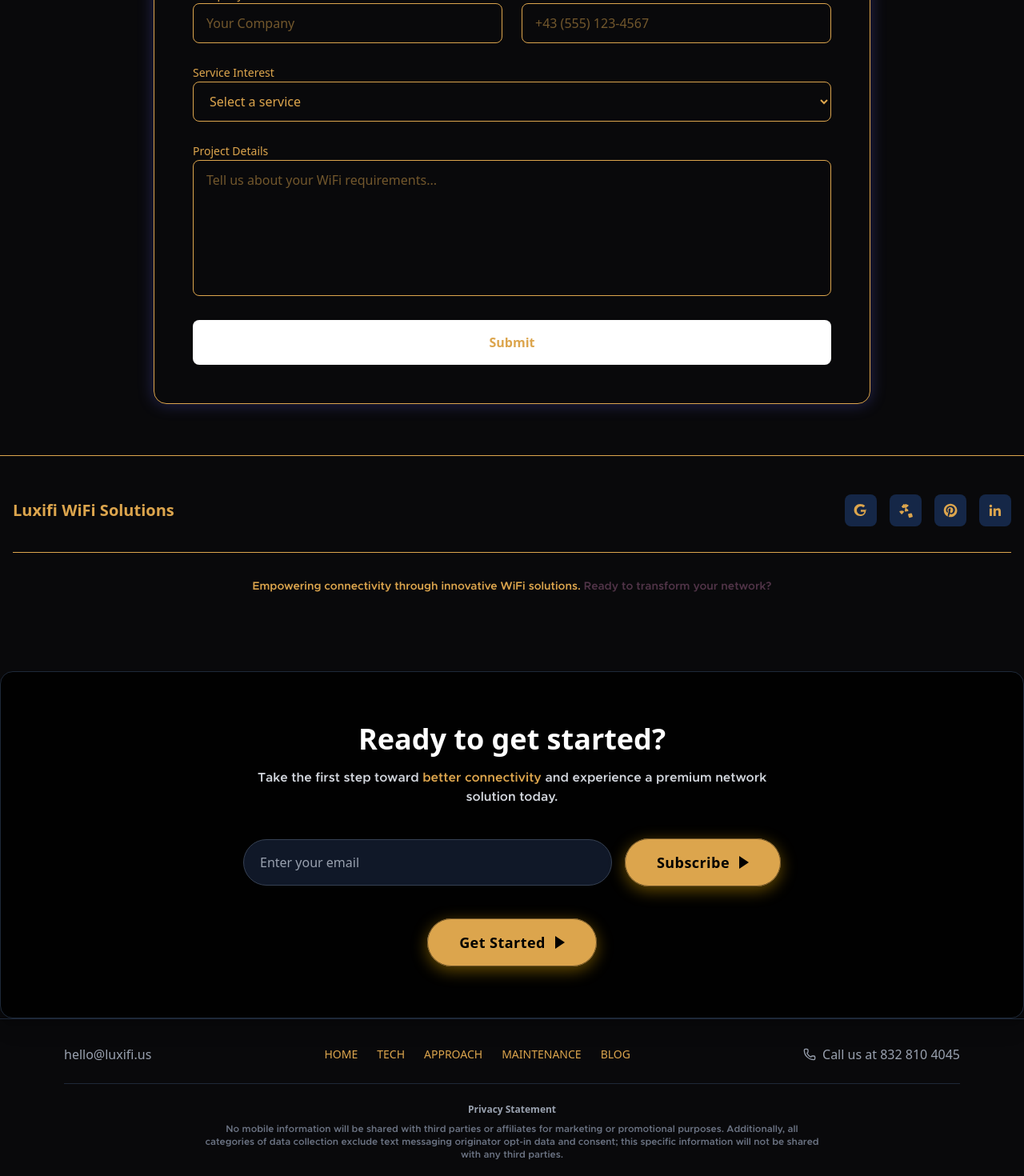
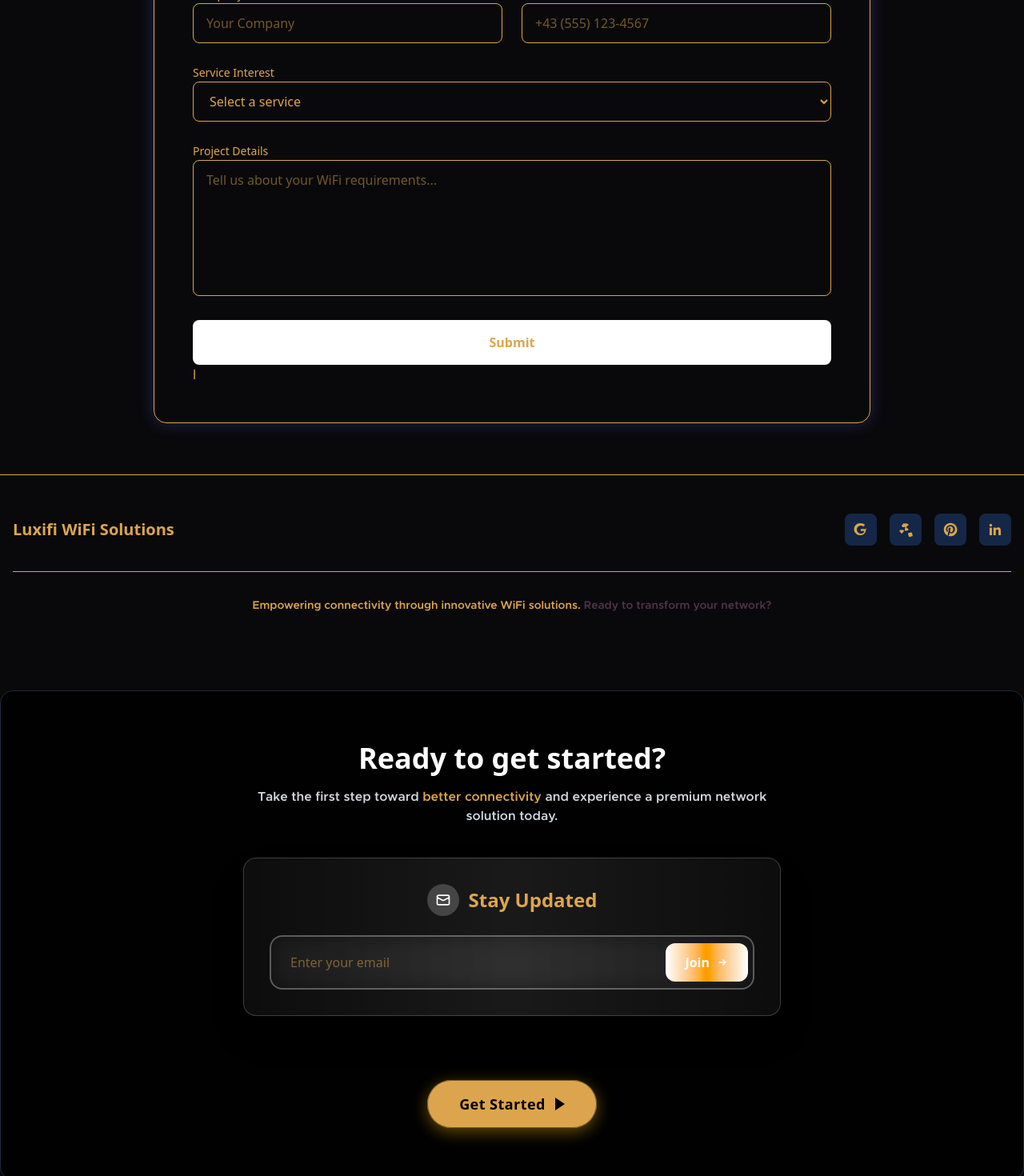
Before and after one commit to jafarimurtaza/luxifi-web, a Next.js app: page /contact in a window 1280 px wide. Shown: the part 756-2226 px from the top of the page at 80% size. Built offline with nearby package versions, Linux system fonts and the light colour scheme.

Commit message:
Fix footer CTA, home intro positioning, adjust promise section and partner logos for mobile

```diff
--- a/src/app/components/Contact/ContactForm/ContactForm.jsx
+++ b/src/app/components/Contact/ContactForm/ContactForm.jsx
@@ -98,7 +98,7 @@ export default function ContactForm() {
               className="w-full cursor-pointer bg-primary hover:bg-text-base text-primary-foreground font-semibold py-4 px-8 rounded-lg transition-all duration-300 transform hover:scale-105 hover:shadow-lg"
             >
               Submit
-            </button>
+            </button>l
           </form>
         </div>
       </div>
--- a/src/app/components/Contact/ContactHero.jsx
+++ b/src/app/components/Contact/ContactHero.jsx
@@ -1,3 +1,7 @@
+"use client";
+
+import { motion } from "framer-motion";
+
 export function ContactHero({
   backgroundVideo,
   title = "Let's Get You Connected",
@@ -5,6 +9,12 @@ export function ContactHero({
   description = "Serving Houston and surrounding areas.",
   callToAction = "Fill out the form — we'll handle the rest.",
 }) {
+
+  const fadeUp = {
+    hidden: { opacity: 0, y: 30 },
+    visible: { opacity: 1, y: 0 },
+  };
+
   return (
     <section className="relative pt-32 pb-16 text-center overflow-hidden">
       {backgroundVideo && (
@@ -21,16 +31,49 @@ export function ContactHero({
       <div className="absolute inset-0 bg-gradient-to-b from-black/50 via-black/30 to-black/70" />
 
       <div className="container mx-auto px-6 relative z-10">
-        <h1 className="text-5xl md:text-7xl font-black font-[family-name:var(--font-heading)] mb-6 tracking-tight bg-gradient-to-r from-golden via-white to-golden bg-clip-text text-transparent">
+        {/* Title */}
+        <motion.h1
+          className="text-5xl md:text-7xl font-black font-[family-name:var(--font-heading)] mb-6 tracking-tight bg-gradient-to-r from-golden via-white to-golden bg-clip-text text-transparent"
+          variants={fadeUp}
+          initial="hidden"
+          animate="visible"
+          transition={{ duration: 1, delay: 0.2 }}
+        >
           {title}
-        </h1>
-        <div className="text-2xl md:text-3xl font-bold mb-4 text-golden">
+        </motion.h1>
+
+        {/* Subtitle */}
+        <motion.div
+          className="text-2xl md:text-3xl font-bold mb-4 text-golden"
+          variants={fadeUp}
+          initial="hidden"
+          animate="visible"
+          transition={{ duration: 1, delay: 0.5 }}
+        >
           {subtitle}
-        </div>
-        <p className="text-lg text-muted-foreground max-w-2xl mx-auto leading-relaxed mb-8">
+        </motion.div>
+
+        {/* Description */}
+        <motion.p
+          className="text-lg text-muted-foreground max-w-2xl mx-auto leading-relaxed mb-8"
+          variants={fadeUp}
+          initial="hidden"
+          animate="visible"
+          transition={{ duration: 1, delay: 0.8 }}
+        >
           {description}
-        </p>
-        <p className="text-xl font-medium text-white/90">{callToAction}</p>
+        </motion.p>
+
+        {/* Call to action */}
+        <motion.p
+          className="text-xl font-medium text-white/90"
+          variants={fadeUp}
+          initial="hidden"
+          animate="visible"
+          transition={{ duration: 1, delay: 1.1 }}
+        >
+          {callToAction}
+        </motion.p>
       </div>
     </section>
   );
--- a/src/app/components/LastHome/background-paths.jsx
+++ b/src/app/components/HomeMain/BackgroundPaths.jsx
@@ -11,9 +11,12 @@ export default function BackgroundPaths({
   const words = title.split(" ");
 
   return (
-    <div className="relative min-h-screen w-full flex items-center justify-center overflow-hidden bg-black">
+    <div className="relative min-h-screen w-full flex items-end justify-center overflow-hidden bg-black">
+      {/* Background Video */}
       <RenderSectionVideo videoPath="/videos/home-page-video.mp4" />
-      <div className="relative z-10 container mx-auto px-4 md:px-6 text-center">
+
+      {/* Content */}
+      <div className="relative z-10 container mx-auto px-4 md:px-6 text-center pb-20 sm:pb-28 md:pb-32">
         <motion.div
           initial={{ opacity: 0 }}
           animate={{ opacity: 1 }}
@@ -42,9 +45,10 @@ export default function BackgroundPaths({
               </span>
             ))}
           </h1>
+
           <Description description="Proudly Serving Houston & Surrounding Areas" />
 
-          <div className="inline-block mt-6 group relative bg-gradient-to-b from-black/10 to-white/10  dark:from-white/10 dark:to-black/10 p-px rounded-2xl backdrop-blur-lg  overflow-hidden shadow-lg hover:shadow-xl transition-shadow duration-300">
+          <div className="inline-block mt-6 group relative bg-gradient-to-b from-black/10 to-white/10 dark:from-white/10 dark:to-black/10 p-px rounded-2xl backdrop-blur-lg overflow-hidden shadow-lg hover:shadow-xl transition-shadow duration-300">
             <button className="btn btn-xl btn-primary">
               <Link
                 href="/contact#book-consultation"
--- a/src/app/components/HomeMain/HeroSection.jsx
+++ b/src/app/components/HomeMain/HeroSection.jsx
@@ -1,4 +1,5 @@
-import BackgroundPaths from "../LastHome/background-paths";
+import BackgroundPaths from "./BackgroundPaths";
+
 
 export function HeroSection() {
   return (
--- a/src/app/components/HomeMain/HowWeDo/HowWeWork.jsx
+++ b/src/app/components/HomeMain/HowWeDo/HowWeWork.jsx
@@ -12,10 +12,10 @@ export default function HowWeWork() {
   const isApprocah = router.includes("approach");
 
   return (
-    <div className="min-h-screen bg-black text-white py-20 px-3">
+    <div className="min-h-screen bg-black text-white  px-3">
       <div className="container mx-auto px-6">
         {/* Section Title */}
-        <div className="text-center mb-16">
+        <div className="text-center mb-6">
           {!isApprocah && <SectionTitle title="how it works" />}
           <p className="text-xl text-gray-400 max-w-2xl mx-auto">
             From first call to final install, we make it easy.
--- a/src/app/components/HomeMain/LuxifiPartners/LogoCard.jsx
+++ b/src/app/components/HomeMain/LuxifiPartners/LogoCard.jsx
@@ -1,21 +1,21 @@
 export function LogoCard({ brand }) {
   return (
-    <div className="group relative flex-shrink-0 w-full flex flex-col items-center">
+    <div className="group relative flex-shrink-0 w-full flex flex-col items-center justify-center">
       {/* Inner glow effect */}
-      <div className="relative w-36 h-36 rounded-full sm:w-40 sm:h-40 p-4 sm:p-6  bg-white/5 backdrop-blur-sm border border-white/10 transition-all duration-300 hover:bg-white/10 hover:border-white/20 hover:scale-105 hover:-rotate-1 hover:shadow-2xl hover:shadow-amber-500/20">
+      <div className="relative w-24 h-24 sm:w-32 sm:h-32 md:w-40 md:h-40 rounded-full p-3 sm:p-4 md:p-6 bg-white/5 backdrop-blur-sm border border-white/10 transition-all duration-300 hover:bg-white/10 hover:border-white/20 hover:scale-105 hover:-rotate-1 hover:shadow-2xl hover:shadow-amber-500/20 flex items-center justify-center mx-auto">
         {/* Shine effect */}
-        <div className="absolute inset-0 rounded-xl bg-gradient-to-r from-transparent via-white/5 to-transparent -translate-x-full group-hover:translate-x-full transition-transform duration-700" />
+        <div className="absolute inset-0 rounded-full bg-gradient-to-r from-transparent via-white/5 to-transparent -translate-x-full group-hover:translate-x-full transition-transform duration-700" />
 
         <div className="relative z-10 flex items-center justify-center h-full">
           {brand.image ? (
             <img
               src={brand.image || "/placeholder.svg"}
               alt={brand.name}
-              className="w-20 h-20  md:w-32 md:h-32 object-contain group-hover:brightness-100  transition-all duration-300"
+              className="w-14 h-14 sm:w-20 sm:h-20 md:w-28 md:h-28 object-contain group-hover:brightness-100 transition-all duration-300 mx-auto"
             />
           ) : (
-            <div className="w-16 h-16 sm:w-20 sm:h-20 bg-gradient-to-br  rounded-lg flex items-center justify-center">
-              <span className="text-black font-bold text-lg sm:text-xl">
+            <div className="w-12 h-12 sm:w-16 sm:h-16 bg-gradient-to-br rounded-lg flex items-center justify-center">
+              <span className="text-black font-bold text-sm sm:text-lg">
                 {brand.name.charAt(0)}
               </span>
             </div>
@@ -23,8 +23,8 @@ export function LogoCard({ brand }) {
         </div>
       </div>
 
-      <div className="mt-3 sm:mt-4 text-center w-full max-w-[200px]">
-        <span className="text-base-content text-sm sm:text-base font-semibold tracking-wide uppercase text-shadow-sm block">
+      <div className="mt-2 sm:mt-3 text-center w-full max-w-[160px] mx-auto">
+        <span className="text-base-content text-xs sm:text-sm md:text-base font-semibold tracking-wide uppercase text-shadow-sm block">
           {brand.name}
         </span>
       </div>
--- a/src/app/components/HomeMain/LuxifiPartners/LogoRail.jsx
+++ b/src/app/components/HomeMain/LuxifiPartners/LogoRail.jsx
@@ -1,51 +1,56 @@
-"use client"
+"use client";
 
-import { Splide, SplideSlide } from "@splidejs/react-splide"
-import "@splidejs/react-splide/css"
-import { LogoCard } from "./LogoCard"
+import { Splide, SplideSlide } from "@splidejs/react-splide";
+import "@splidejs/react-splide/css";
+import { LogoCard } from "./LogoCard";
 
 export function LogoRail({ brands, direction = "left" }) {
   const splideOptions = {
     type: "loop",
     drag: "free",
     focus: "center",
-    perPage: 5, // desktop default
+    perPage: 5,
     perMove: 1,
-    gap: "0.2rem",
+    gap: "1rem",
+    trimSpace: false, // keep all slides fully visible
     autoplay: true,
     interval: 3000,
     speed: 1000,
     pauseOnHover: false,
     pauseOnFocus: false,
-    resetProgress: false,
     arrows: false,
     pagination: false,
     direction: direction === "right" ? "rtl" : "ltr",
     breakpoints: {
       1024: {
-        perPage: 3, // tablet
-        gap: "0.5rem",
+        perPage: 3,
+        gap: "0.75rem",
       },
       768: {
-        perPage: 2, // smaller tablets / large mobiles
+        perPage: 2,
         gap: "0.5rem",
+        focus: "center",
+        trimSpace: true,
       },
       480: {
-        perPage: 1, // mobile
-        gap: "0.75rem",
+        perPage: 2,
+        gap: "0.5rem",
+
       },
     },
-  }
+  };
 
   return (
     <div className="relative py-4">
       <Splide options={splideOptions}>
         {brands.map((brand, index) => (
-          <SplideSlide key={`${brand}-${index}`}>
-            <LogoCard brand={brand} />
+          <SplideSlide key={`${brand.name}-${index}`}>
+            <div className="flex items-center justify-center w-full">
+              <LogoCard brand={brand} />
+            </div>
           </SplideSlide>
         ))}
       </Splide>
     </div>
-  )
+  );
 }
--- a/src/app/components/HomeMain/Promise/LuxifiPromiseSection.jsx
+++ b/src/app/components/HomeMain/Promise/LuxifiPromiseSection.jsx
@@ -56,18 +56,18 @@ export default function LuxifiPromiseSection() {
   };
 
   return (
-    <div className="container mx-auto px-8 bg-black text-white py-16 min-h-screen">
+    <div className="container mx-auto px-4 md:px-8 text-white min-h-[auto] md:min-h-screen">
       <div className="w-full max-w-7xl mx-auto">
         {/* Header */}
         <div className="text-center mb-6">
-          <h1 className="text-6xl  mb-4 font-extrabold">
+          <h1 className="text-4xl sm:text-5xl md:text-6xl mb-4 font-extrabold">
             <span className="text-base-content drop-shadow-2xl capitalize">
               the luxifi
             </span>
             <br />
             <span className="text-primary font-black capitalize">promise</span>
           </h1>
-          <p className="text-xl text-primary font-bold">
+          <p className="text-base sm:text-lg md:text-xl text-primary font-bold">
             More than service — it's an experience.
           </p>
         </div>
--- a/src/app/components/Layout/Footer/FooterCTA.jsx
+++ b/src/app/components/Layout/Footer/FooterCTA.jsx
@@ -1,7 +1,9 @@
 "use client";
 import Link from "next/link";
+import { useState } from "react";
 
 export default function FooterCTA() {
+  const [email, setEmail] = useState("");
   return (
     <div className="mt-12 bg-black/90 rounded-2xl p-10 md:p-16 text-center shadow-xl border border-gray-800">
       <h2 className="text-3xl md:text-4xl font-bold text-white mb-4">
@@ -14,59 +16,70 @@ export default function FooterCTA() {
         </span>{" "}
         and experience a premium network solution today.
       </p>
+    {/* subscribe section */}
+      <div className="max-w-2xl mx-auto mb-20">
+        <div className="bg-gradient-to-r from-primary/5 via-primary/10 to-primary/5 backdrop-blur-sm border border-primary/20 rounded-2xl p-8 shadow-2xl">
+          <div className="flex items-center justify-center gap-3 mb-6">
+            <div className="w-10 h-10 bg-primary/20 rounded-full flex items-center justify-center">
+              <svg
+                className="w-5 h-5 text-primary"
+                fill="none"
+                stroke="currentColor"
+                viewBox="0 0 24 24"
+              >
+                <path
+                  strokeLinecap="round"
+                  strokeLinejoin="round"
+                  strokeWidth={2}
+                  d="M3 8l7.89 4.26a2 2 0 002.22 0L21 8M5 19h14a2 2 0 002-2V7a2 2 0 00-2-2H5a2 2 0 00-2 2v10a2 2 0 002 2z"
+                />
+              </svg>
+            </div>
+            <h3 className="text-2xl font-bold text-foreground">Stay Updated</h3>
+          </div>
 
-      {/* Newsletter Subscription */}
           <form
-        onSubmit={(e) => e.preventDefault()}
-        className="flex flex-col sm:flex-row items-center justify-center gap-4 max-w-2xl mx-auto mb-10"
+            onSubmit={(e) => {
+              e.preventDefault();
+              console.log("Email submitted:", email);
+            }}
+            className="flex flex-col sm:flex-row items-center gap-4"
           >
+            <div className="relative flex-1 w-full group">
               <input
                 type="email"
-          placeholder="Enter your email"
-          className="w-full sm:flex-1 px-5 py-4 rounded-full border border-gray-700 bg-gray-900 text-gray-200 placeholder-gray-400 focus:outline-none focus:ring-2 focus:ring-base-content"
+                value={email}
+                onChange={(e) => setEmail(e.target.value)}
+                placeholder="Enter your email "
+                className="w-full pl-6 pr-32 py-5 bg-background/90 backdrop-blur-md border-2 border-primary/30 rounded-2xl text-foreground placeholder-muted-foreground focus:outline-none focus:border-primary focus:ring-4 focus:ring-primary/20 transition-all duration-500 hover:border-primary/50 group-hover:shadow-lg group-hover:shadow-primary/10"
                 required
               />
-
               <button
                 type="submit"
-          className="
-            relative flex items-center gap-3
-            px-10 py-4 rounded-full flex-shrink-0
-            font-semibold text-lg tracking-wide
-            text-black bg-base-content
-            shadow-[0_5px_20px_rgba(255,191,0,0.4)]
-            transition-all duration-300
-            hover:scale-105 hover:shadow-[0_10px_30px_rgba(255,191,0,0.7)]
-            overflow-hidden cursor-pointer group
-          "
+                className="absolute right-2 cursor-pointer top-1/2 -translate-y-1/2 bg-gradient-to-r from-primary via-amber-500 to-primary bg-size-200 hover:bg-pos-100 text-white px-6 py-3 rounded-xl font-bold transition-all duration-500 hover:scale-105 hover:shadow-xl hover:shadow-primary/30 group-hover:animate-pulse"
               >
-          <span className="relative z-10">Subscribe</span>
-          <div
-            className="
-              w-0 h-0 border-l-[12px] border-l-black
-              border-t-[8px] border-t-transparent
-              border-b-[8px] border-b-transparent
-              transition-all duration-300
-              group-hover:border-l-white
-            "
-          ></div>
-          <span
-            className="
-              absolute inset-0 rounded-full border border-base-100
-              opacity-50 group-hover:opacity-80 transition-opacity duration-500
-            "
-          ></span>
-          <span
-            className="
-              absolute -left-40 top-0 w-40 h-full bg-gradient-to-r
-              from-white/20 via-white/50 to-white/20
-              transform -skew-x-12 translate-x-0
-              group-hover:translate-x-[120%]
-              transition-transform duration-1000
-            "
-          ></span>
+                <div className="flex items-center gap-2">
+                  <span className="hidden sm:inline">Join</span>
+                  <svg
+                    className="w-4 h-4 transition-transform duration-300 hover:translate-x-1"
+                    fill="none"
+                    stroke="currentColor"
+                    viewBox="0 0 24 24"
+                  >
+                    <path
+                      strokeLinecap="round"
+                      strokeLinejoin="round"
+                      strokeWidth={2}
+                      d="M13 7l5 5m0 0l-5 5m5-5H6"
+                    />
+                  </svg>
+                </div>
               </button>
+              <div className="absolute inset-0 bg-gradient-to-r from-primary/5 via-transparent to-primary/5 rounded-2xl pointer-events-none opacity-0 group-hover:opacity-100 transition-opacity duration-500"></div>
+            </div>
           </form>
+        </div>
+      </div>
 
       {/* Main CTA */}
       <Link href="/contact" className="inline-block group relative">
--- a/src/app/styles/globals.css
+++ b/src/app/styles/globals.css
@@ -508,3 +508,38 @@ html {
 .splide__track--loop {
   height: 100% !important;
 }
+
+
+
+
+
+
+
+/* Make Splide pagination dots smaller in luxifipromiseSection */
+.splide__pagination__page {
+  width: 10px;
+  height: 10px;
+  margin: 0 4px;
+  background: #facc15; /* yellow-400 */
+  opacity: 0.6;
+  transition: all 0.3s ease;
+}
+
+.splide__pagination__page.is-active {
+  transform: scale(1.2);
+  opacity: 1;
+  background: #fbbf24; /* yellow-500 */
+}
+
+/* On mobile: even smaller */
+@media (max-width: 768px) {
+  .splide__pagination__page {
+    width: 8px !important;
+    height: 8px !important;
+    margin: 0 2px !important;
+  }
+
+  .splide__pagination {
+    bottom: -1.5rem !important;
+  }
+}
```
Also changed, not shown: src/app/components/HomeMain/Promise/PromiseItem.jsx (+19 -17 lines). Lines whose indentation alone changed are shown as unchanged.
